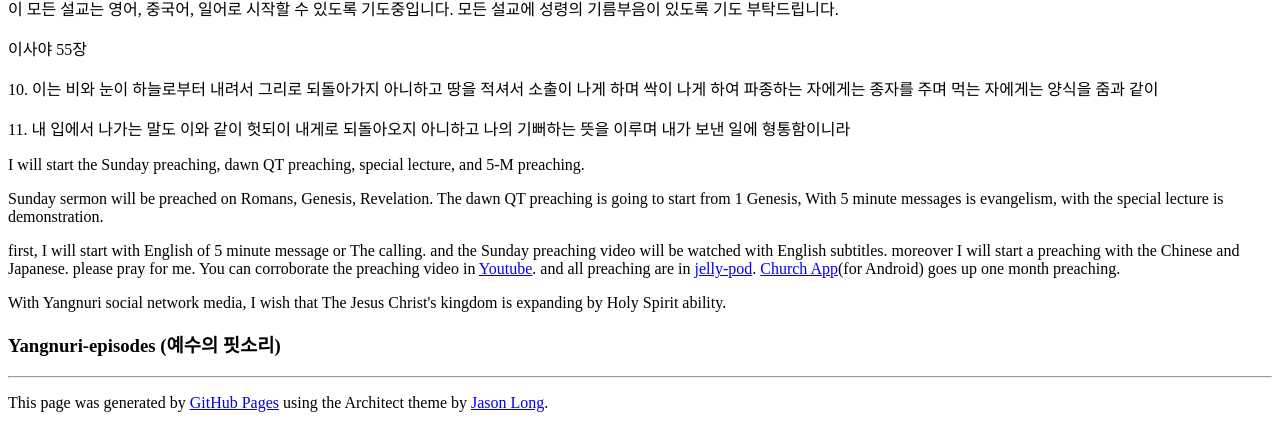
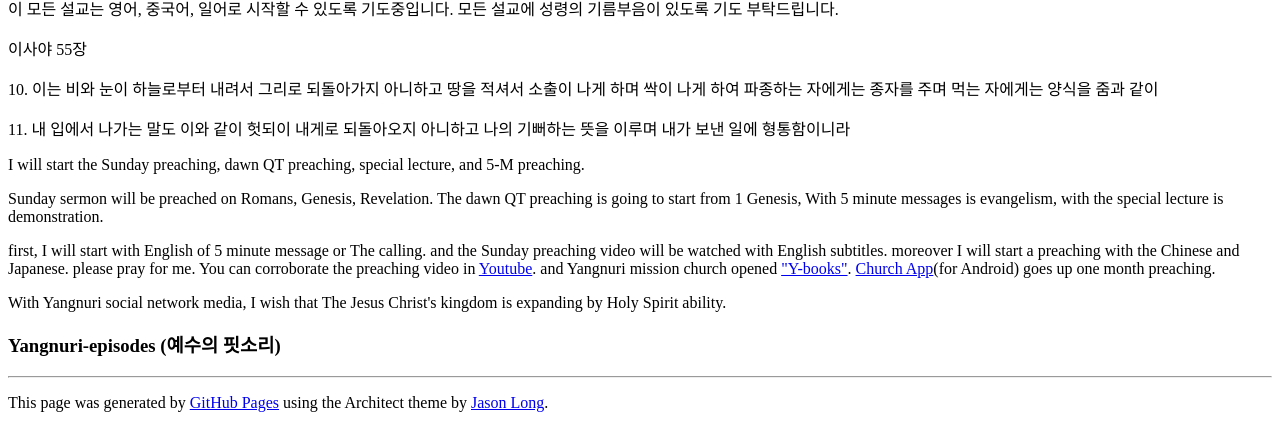
Before and after one commit to yangnuri2/yangnuri2.github.io, a Jekyll site: the page built from _posts/2015-01-06-yang-1-3.md, in a window 1280 px wide and 900 px high, scrolled down 484 px, cut to the strip 0-427 px from the top of the window. Built offline with Jekyll 4.4.1, drawn with Linux system fonts in a browser that asks for light colours.

Commit message:
Update default.html

```diff
--- a/_layouts/default.html
+++ b/_layouts/default.html
@@ -87,7 +87,7 @@ The church is forming the kingdom of God with Holy Spirit ability by the bible.<
 
 <p>first, I will start with English of 5 minute message or The calling. and the Sunday preaching video will be watched with English subtitles. moreover I will start a preaching with the Chinese and Japanese. please pray for me.
 
-You can corroborate the preaching video in <a href="http://www.youtube.com/channel/UCcx23KhkV_-P7ZygYCq8wFw" class="Youtube">Youtube</a>. and all preaching are in <a href="http://www.jellypod.com/6484"class="jelly-pod">jelly-pod</a>. <a href="https://play.google.com/store/apps/details?id=vercoop.yangnuri.app&hl=en_GB" class="교회 App">Church App</a>(for Android) goes up one month preaching.</p>
+You can corroborate the preaching video in <a href="http://www.youtube.com/channel/UCcx23KhkV_-P7ZygYCq8wFw" class="Youtube">Youtube</a>. and Yangnuri mission church opened <a href="http://yangnuri3.github.io."class="Y-books">"Y-books"</a>.  <a href="https://play.google.com/store/apps/details?id=vercoop.yangnuri.app&hl=en_GB" class="교회 App">Church App</a>(for Android) goes up one month preaching.</p>
 
 <p> With Yangnuri social network media, I wish that The Jesus Christ's kingdom is expanding by Holy Spirit ability.</p>
 <h3>
```
